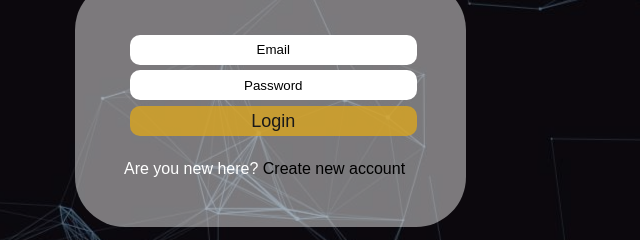
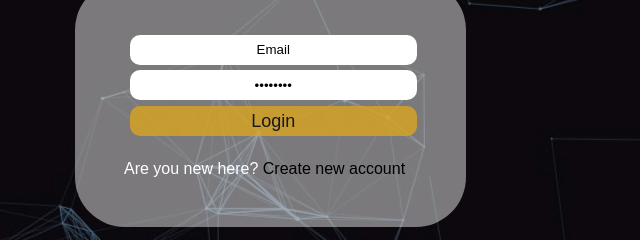
Before and after one commit to Jean0413/website, a plain HTML site: page account.html in a window 1280 px wide. Shown: the part 238-478 px from the top of the page, 472-1112 px from the left. Drawn offline with Linux system fonts and the light colour scheme; a web font is replaced by a local one.

Commit message:
Update account.html

```diff
--- a/account.html
+++ b/account.html
@@ -173,7 +173,7 @@
         <div class="bann">
            <form action="" class="form">
             <input type="email" name="" id="email" value="Email"><br>
-            <input type="text" name="" id="password" value="Password">
+            <input type="password" name="" id="password" value="Password">
             <a href="index.html"><input type="button" value="Login" id="log"></a>
            </form><br>
            Are you new here? <a href="loggin.html">Create new account</a>
```
